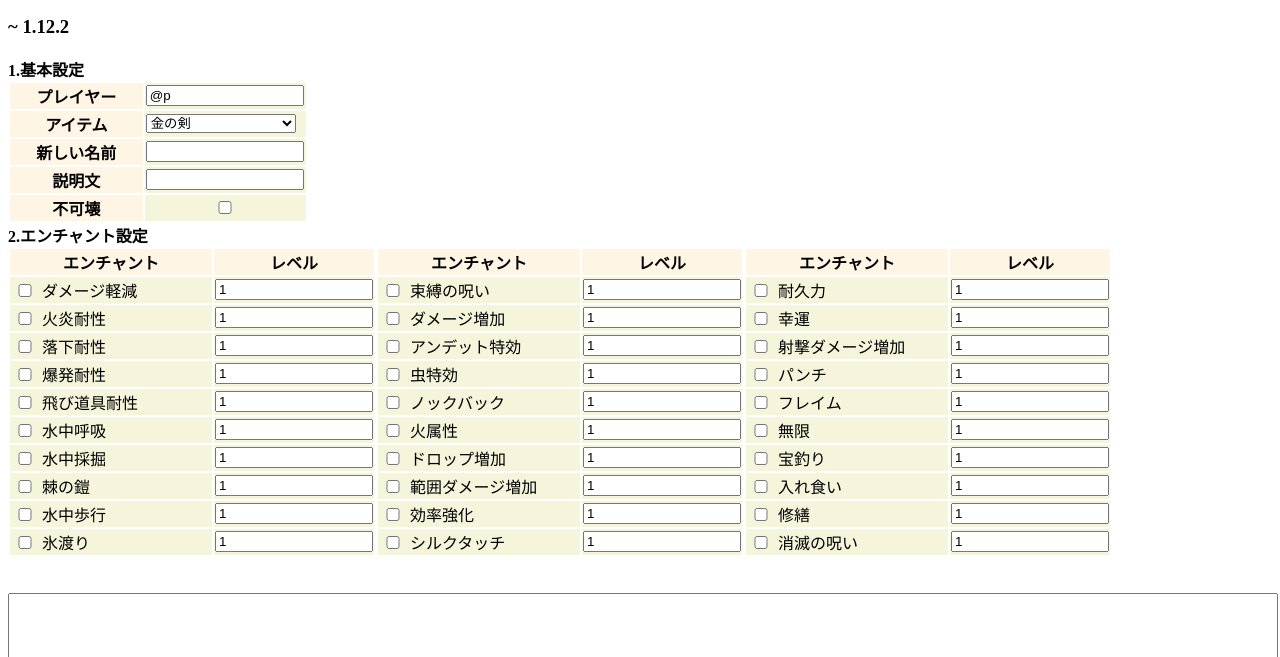
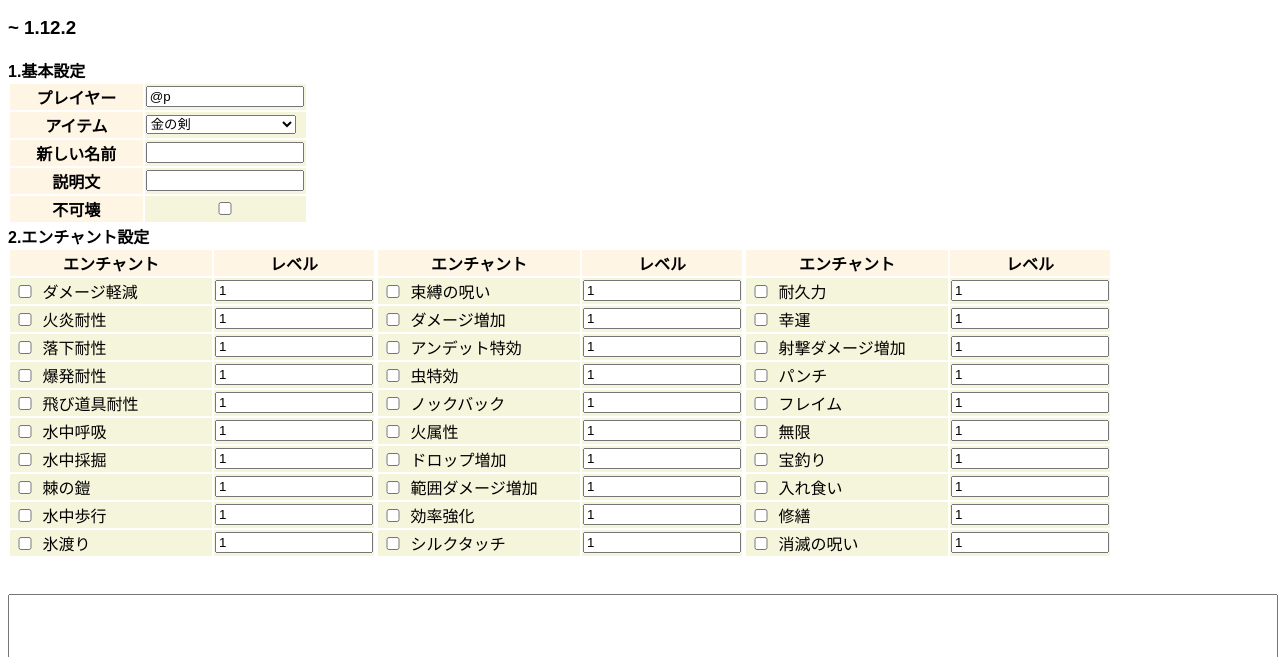
Before and after one commit to peco2282/minecraftCommandGenerator, a website: page indexes/enchants.html in a window 1280 px wide. Shown: the part 111-768 px from the top of the page. Drawn offline with Linux system fonts and the light colour scheme.

Commit message:
add font-family

```diff
--- a/css/table.css
+++ b/css/table.css
@@ -1,3 +1,7 @@
+body {
+    font-family: fantasy, sans-serif;
+}
+
 table {
     /*width: 100%;*/
     border-collapse: unset;
@@ -51,6 +55,7 @@ table th {
 
 textarea {
     row-gap: 5px;
+    font-family: system-ui;
 }
 
 
--- a/scripts/enchants.js
+++ b/scripts/enchants.js
@@ -249,7 +249,6 @@ function enchantCommandGenerateOn1_13(
   let inputDataString = JSON.stringify(inputData)
       .replaceAll(/\\/g, "")
       .replaceAll(/"/g, "");
-  alert(`${nameFlag} || ${loreFlag} || ${colorValue.value.substring(1, 7)}`)
   command += inputDataString;
   let value = "";
   if (num.value !== "") value = ` ${num.value}`
```
